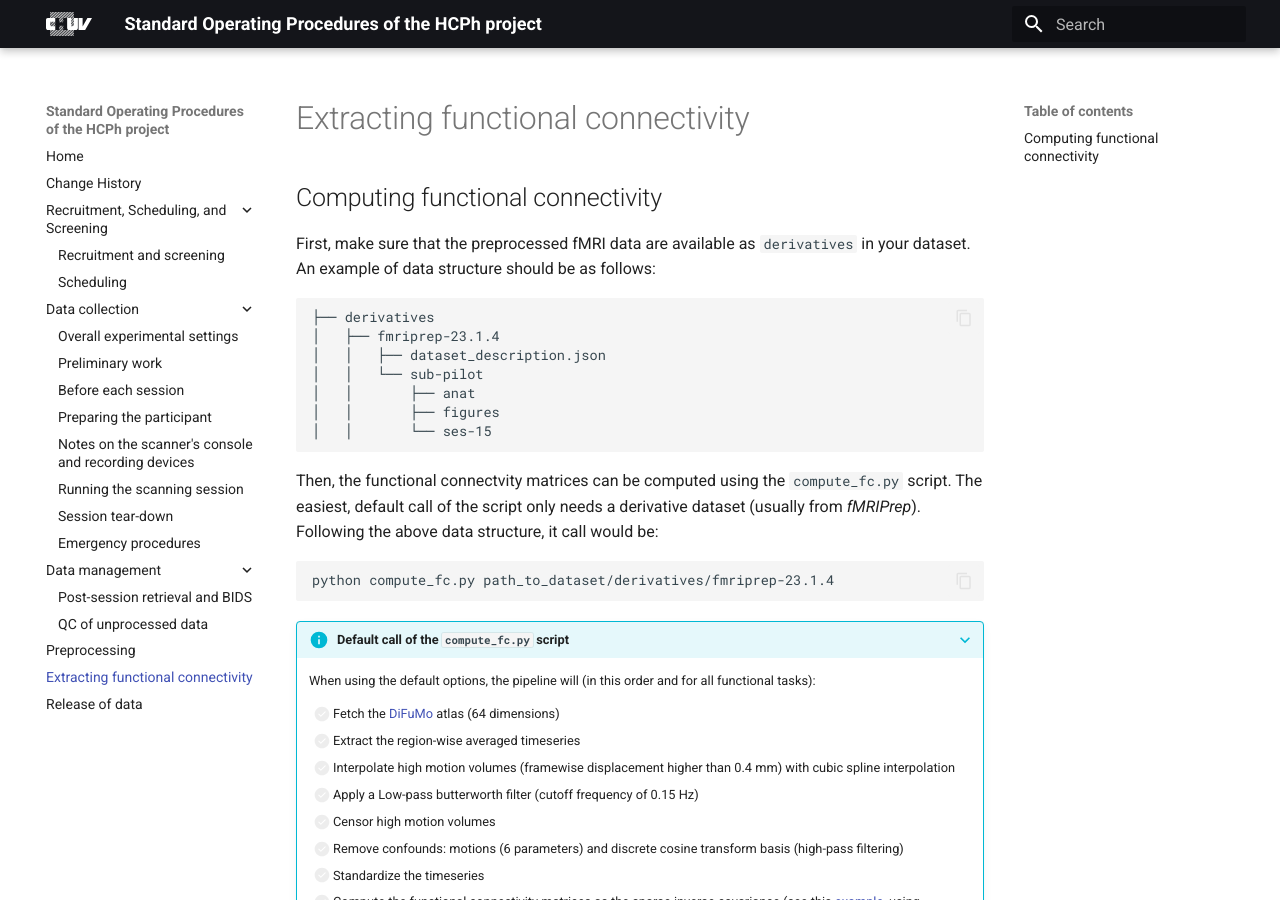
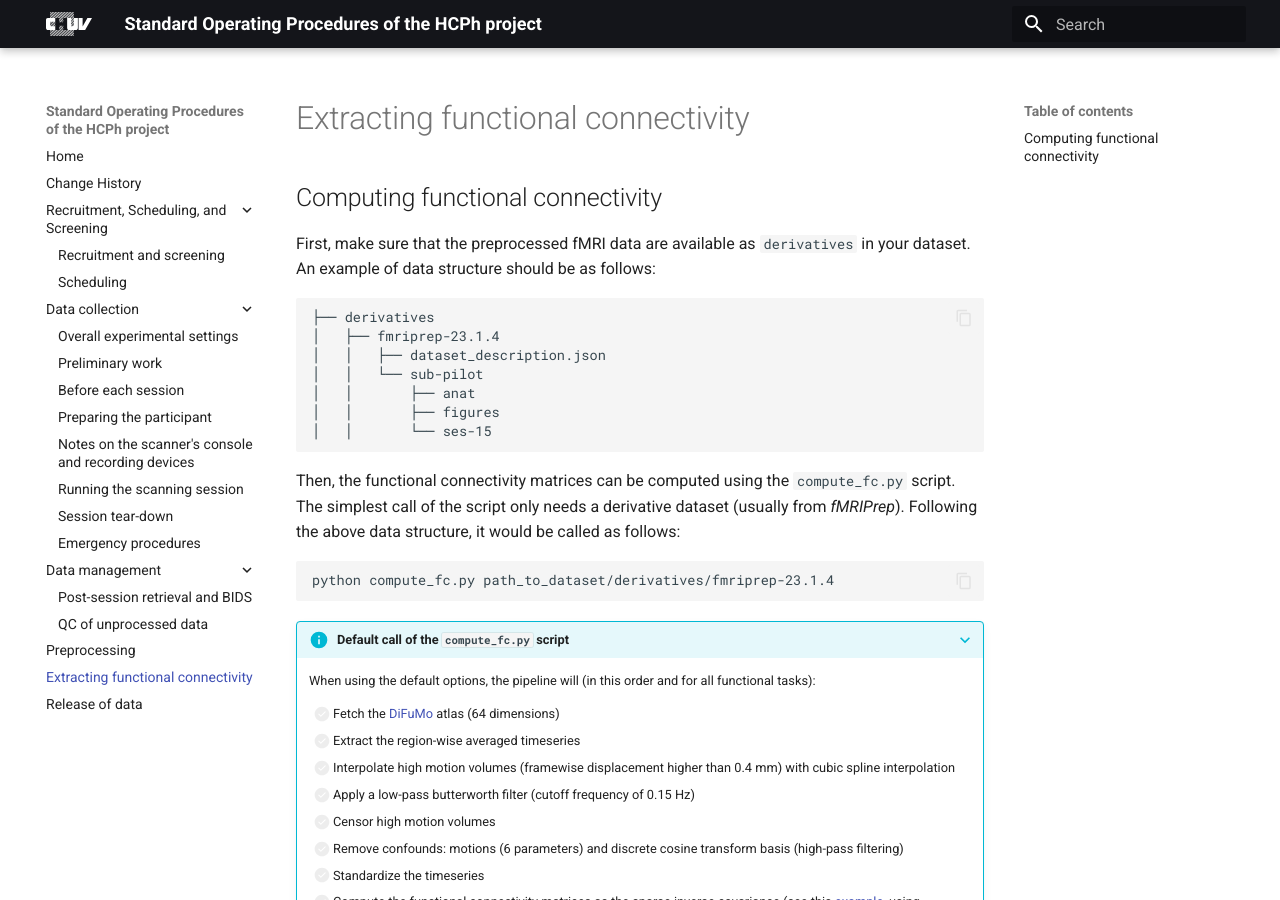
Before and after one commit to oesteban/hcph-sops, an MkDocs documentation site: the page built from docs/preprocessing/functional-connectivity.md, in a window 1280 px wide and 900 px high. Built offline with MkDocs 1.6.1 and Material for MkDocs 9.7.7, drawn with Linux system fonts in a browser that asks for light colours.

````diff
--- a/docs/preprocessing/functional-connectivity.md
+++ b/docs/preprocessing/functional-connectivity.md
@@ -11,9 +11,9 @@ An example of data structure should be as follows:
 │   │       └── ses-15
 ```
 
-Then, the functional connectvity matrices can be computed using the `compute_fc.py` script.
-The easiest, default call of the script only needs a derivative dataset (usually from *fMRIPrep*).
-Following the above data structure, it call would be:
+Then, the functional connectivity matrices can be computed using the `compute_fc.py` script.
+The simplest call of the script only needs a derivative dataset (usually from *fMRIPrep*).
+Following the above data structure, it would be called as follows:
 ``` bash
 python compute_fc.py path_to_dataset/derivatives/fmriprep-23.1.4
 ```
@@ -24,7 +24,7 @@ python compute_fc.py path_to_dataset/derivatives/fmriprep-23.1.4
     - [ ] Fetch the [DiFuMo](https://doi.org/10.1016/j.neuroimage.2020.117126) atlas (64 dimensions)
     - [ ] Extract the region-wise averaged timeseries
     - [ ] Interpolate high motion volumes (framewise displacement higher than 0.4 mm) with cubic spline interpolation
-    - [ ] Apply a Low-pass butterworth filter (cutoff frequency of 0.15 Hz)
+    - [ ] Apply a low-pass butterworth filter (cutoff frequency of 0.15 Hz)
     - [ ] Censor high motion volumes
     - [ ] Remove confounds: motions (6 parameters) and discrete cosine transform basis (high-pass filtering)
     - [ ] Standardize the timeseries
````
Also changed, not shown: 1 other file.
